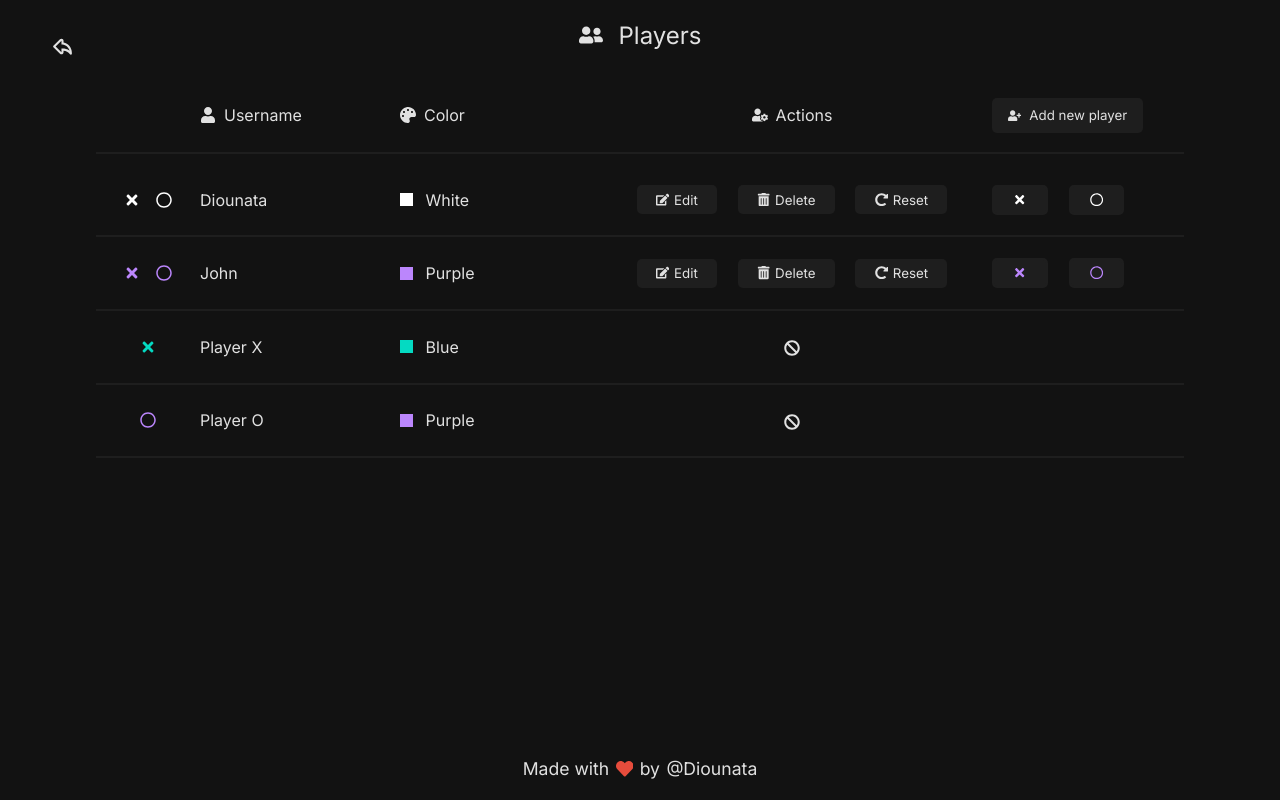
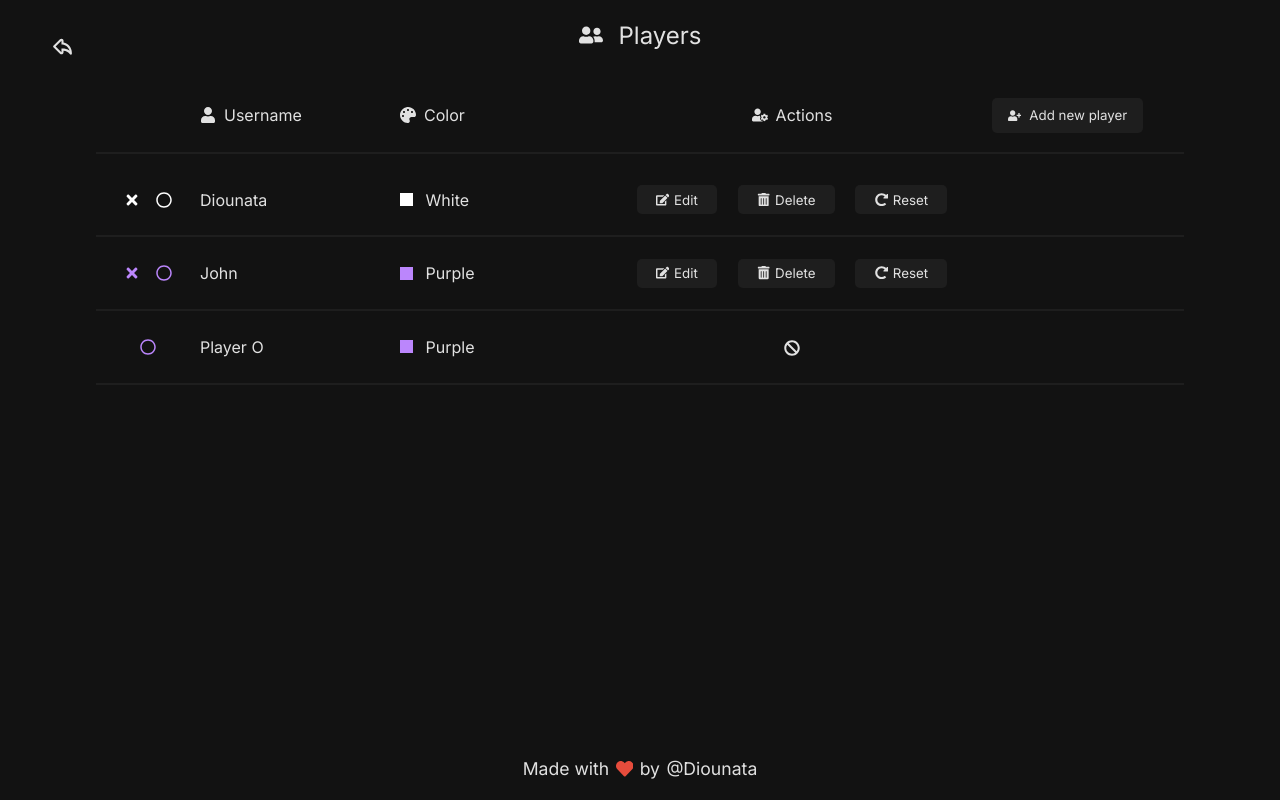
Before and after one commit to Diounata/tic-tac-toe, a Next.js app: page /players in a window 1280 px wide. Built offline with nearby package versions, Linux system fonts and the light colour scheme.

Commit message:
Add: modal to select players to playing

```diff
--- a/src/Components/Modal/Modal.tsx
+++ b/src/Components/Modal/Modal.tsx
@@ -8,11 +8,18 @@ type ModalProps = {
 };
 
 export default function Modal(props: ModalProps) {
-    const { isModalOpen } = useModal();
+    const { isModalOpen, changeModalState } = useModal();
 
     return (
         <div className={isModalOpen ? styles.modalContainer : styles.closedModal}>
-            <div>{props.children}</div>
+            <div
+                className={styles.outsideModal}
+                onClick={() => changeModalState(false)}
+            ></div>
+
+            <div className={styles.content}>
+                {props.children}
+            </div>
         </div>
     );
 }
--- a/src/Components/Players/PlayerData.tsx
+++ b/src/Components/Players/PlayerData.tsx
@@ -66,10 +66,6 @@ export default function PlayerData() {
                                         <Refresh /> Reset
                                     </PlayersButton>
                                 </div>
-
-                                <div className={styles.selectPlayer}>
-                                    <SelectPlayerButtons p={p} />
-                                </div>
                             </div>
                         )
                     }
--- a/src/Components/Players/SelectPlayerButtons.tsx
+++ b/src/Components/Players/SelectPlayerButtons.tsx
@@ -11,12 +11,43 @@ type PlayerData = {
     wins: number;
 }
 
+type ButtonProps = {
+    symbol: string;
+    p: PlayerData;
+}
+
 type Props = {
     p: PlayerData; // Player object with data
 }
 
 export default function SelectPlayerButtons({ p }: Props) {
+    return (
+        <>
+            {p.name !== 'Player X' && p.name !== 'Player O'
+                ? (
+                    <>
+                        <Button symbol='x' p={p} />
+                        <Button symbol='o' p={p} />
+                    </>
+                )
+
+                : p.name === 'Player X'
+                    ? <Button symbol='x' p={p} />
+                    : <Button symbol='o' p={p} />
+            }
+        </>
+    );
+}
+
+function Button({ symbol, p }: ButtonProps) {
     const { playersName, updatePlayer } = useGame();
+
+    const notSelectedSymbol = symbol === 'x' ? 'o' : 'x';
+
+    const Icon = {
+        x: <X color={p.color.hex} />,
+        o: <O color={p.color.hex} />
+    }
 
     function getPlayerProps() {
         const playerValues = {
@@ -31,20 +62,12 @@ export default function SelectPlayerButtons({ p }: Props) {
     return (
         <>
             <PlayersButton
-                style={{ borderColor: playersName.x === p.name ? p.color.hex : '' }}
-                onClick={() => updatePlayer(getPlayerProps(), 'x')}
-                disabled={playersName.o === p.name}
+                style={{ borderColor: playersName[symbol] === p.name ? p.color.hex : '' }}
+                onClick={() => updatePlayer(getPlayerProps(), symbol)}
+                disabled={playersName[notSelectedSymbol] === p.name}
             >
-                <X color={p.color.hex} />
-            </PlayersButton>
-
-            <PlayersButton
-                style={{ borderColor: playersName.o === p.name ? p.color.hex : '' }}
-                onClick={() => updatePlayer(getPlayerProps(), 'o')}
-                disabled={playersName.x === p.name}
-            >
-                <O color={p.color.hex} />
+                {Icon[symbol]}
             </PlayersButton>
         </>
-    );
+    )
 }
--- a/src/Contexts/PlayersContext.tsx
+++ b/src/Contexts/PlayersContext.tsx
@@ -29,11 +29,6 @@ type PlayerMatchProps = {
 type EditingPlayerProps = {
     player: PlayerProps;
     key: number;
-};
-
-type ShowWinrateProps = {
-    wins: number;
-    matches: number;
 };
 
 type PlayerActionMessagesProps = {
@@ -84,20 +79,6 @@ export function PlayersContextProvider({ children }: ChildrenProps) {
             color: {
                 hex: '#bb86fc',
                 name: 'Purple',
-            },
-            match: {
-                matches: 0,
-                wins: 0,
-                defeats: 0,
-                ties: 0,
-            },
-        },
-
-        {
-            name: 'Player X',
-            color: {
-                hex: '#04dac2',
-                name: 'Blue',
             },
             match: {
                 matches: 0,
@@ -174,7 +155,7 @@ export function PlayersContextProvider({ children }: ChildrenProps) {
     }
 
     function addNewPlayer(newPlayer: PlayerProps): void {
-        const newPlayers = [...players, newPlayer];
+        const newPlayers = [newPlayer, ...players];
 
         setPlayers(newPlayers);
         changePlayerActionMessage({ action: 'add', user: newPlayer.name });
--- a/src/styles/General/Modal.module.scss
+++ b/src/styles/General/Modal.module.scss
@@ -10,9 +10,9 @@
     display: grid;
     place-items: center;
 
-    > div {
-        width: 25rem;
-        height: 14rem;
+    > .content {
+        min-width: 25rem;
+        min-height: 14rem;
 
         display: flex;
         flex-direction: column;
@@ -82,3 +82,12 @@
 .closedModal {
     display: none;
 }
+
+.outsideModal {
+    position: absolute;
+    width: 100vw;
+    height: 100vh;
+
+    background: rgba(0, 0, 0, 0.5);
+    cursor: pointer;
+}
--- /dev/null
+++ b/src/styles/General/StartCustomGameButton.module.scss
@@ -0,0 +1,58 @@
+.container {
+    width: 100%;
+    max-height: 83vh;
+
+    display: flex;
+    flex-direction: column;
+    justify-content: space-between;
+    flex: 1;
+    gap: 1rem;
+
+    padding: 2rem;
+    padding-right: 0;
+    background: var(--light-color);
+    border-bottom-left-radius: 5px;
+    border-bottom-right-radius: 5px;
+
+    button:disabled {
+        opacity: 0.5;
+        cursor: not-allowed;
+    }
+
+    > div {
+        overflow: auto;
+        padding-right: 2rem;
+
+        > div {
+            display: grid;
+            grid-template-columns: 2fr 1fr;
+            align-items: center;
+            gap: 1rem;
+
+            padding: 1rem 0;
+            border-bottom: 2px solid rgba(0, 0, 0, 0.2);
+    }}
+}
+
+.username {
+    display: inline-flex;
+    align-items: center;
+    gap: 0.8rem;
+}
+
+.divColor {
+    width: 0.5rem;
+    height: 0.5rem;
+}
+
+.selectPlayer {
+    display: flex;
+    align-items: center;
+    justify-content: center;
+    gap: 1.3rem;
+
+    button {
+        background: var(--dark-color);
+        border: 2px solid var(--dark-color);
+    }
+}
--- a/src/styles/Players/PlayerData.module.scss
+++ b/src/styles/Players/PlayerData.module.scss
@@ -45,13 +45,3 @@
     justify-content: center;
     gap: 1.3rem;
 }
-
-.selectPlayer {
-    display: flex;
-    align-items: center;
-    gap: 1.3rem;
-
-    button {
-        border: 2px solid var(--light-color);
-    }
-}
--- a/src/styles/main.scss
+++ b/src/styles/main.scss
@@ -10,6 +10,20 @@ body,
 html {
     background: var(--dark-color);
     color: var(--text);
+
+    overflow-x: hidden;
+
+    ::-webkit-scrollbar {
+        width: 0.3rem;
+    }
+
+    ::-webkit-scrollbar-track {
+        box-shadow: inset 0 0 6px rgba(0, 0, 0, 0.8);
+    }
+
+    ::-webkit-scrollbar-thumb {
+        background: #e1e1e1;
+    }
 }
 
 h1, h2, h3, h4, h5 {
```
Also changed, not shown: src/Components/General/StartCustomGameButton.tsx (added, +54 -0 lines), src/Components/Modal/StartNewGame.tsx (+21 -2 lines).
